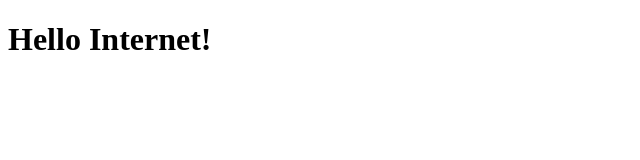
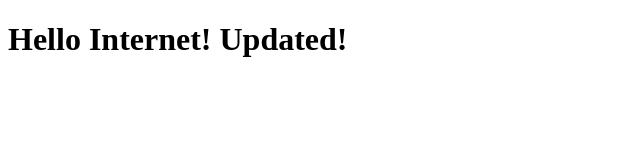
Before and after one commit to sdidier-dev/NI4AI, a plain HTML site: page index.html in a window 1280 px wide. Shown: the whole page, without its empty margins (0-640 px from the left). Drawn offline with Linux system fonts and the light colour scheme.

Commit message:
Second push to test hosting update

```diff
--- a/index.html
+++ b/index.html
@@ -5,6 +5,6 @@
     <title>Test website hosting</title>
 </head>
 <body>
-  <h1>Hello Internet!</h1>
+  <h1>Hello Internet! Updated!</h1>
 </body>
 </html>
```
